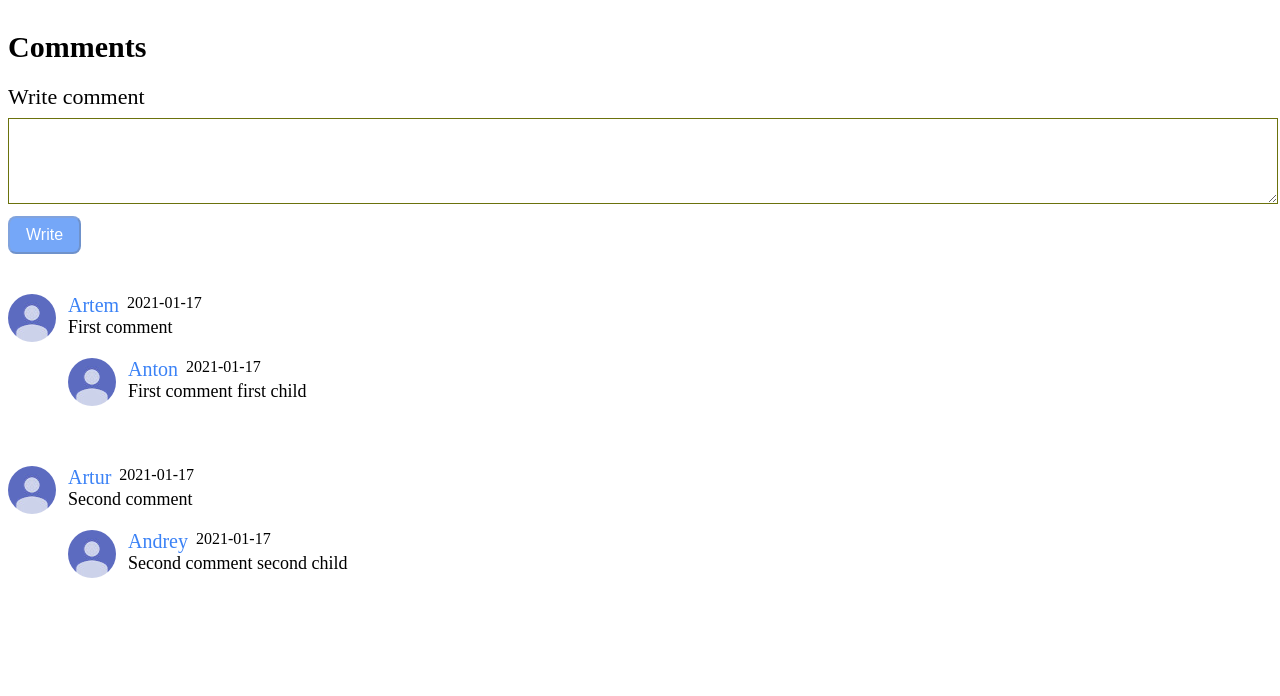
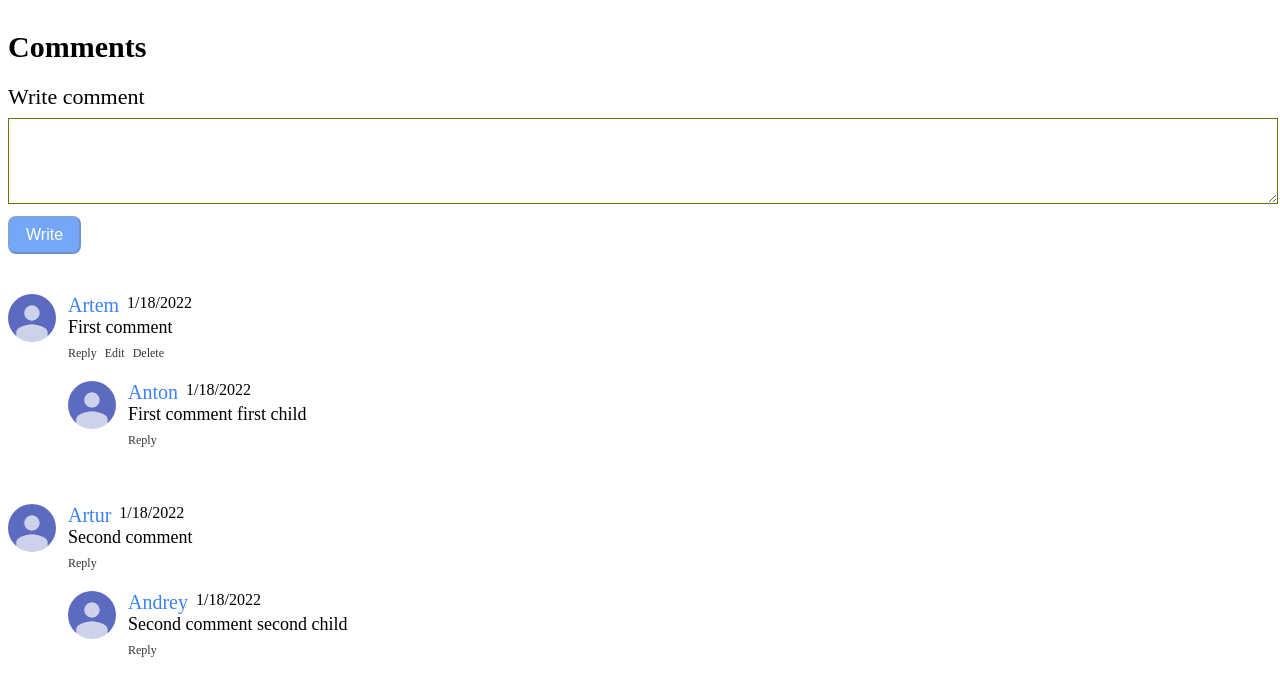
Before and after one commit to Aryanesj/WebCommentsForm, a React (Create React App) app: page / in a window 1280 px wide. Shown: the top 696 px of the page. Built offline with nearby package versions, Linux system fonts and the light colour scheme.

Commit message:
add comment action button
add button for reply, edit and delete comment

```diff
--- a/src/Comments/Comment.js
+++ b/src/Comments/Comment.js
@@ -1,6 +1,12 @@
 import React from 'react'
 
-const Comment = ({ comment, replies }) => {
+const Comment = ({ comment, replies, currentUserId, deleteComment }) => {
+	const fiveMinutes = 300000;
+	const timePassed = new Date() - new Date(comment.createdAt) > fiveMinutes
+	const canReply = Boolean(currentUserId)
+	const canEdit = currentUserId === comment.userId
+	const canDelete = currentUserId === comment.userId && !timePassed
+	const createdAt = new Date(comment.createdAt).toLocaleDateString()
 	return (
 		<div className='comment'>
 			<div className='comment-image-container'>
@@ -9,13 +15,25 @@ const Comment = ({ comment, replies }) => {
 			<div className='comment-right-part'>
 				<div className='comment-content'>
 					<div className='comment-author'>{comment.username}</div>
-					<div>{comment.createdAt}</div>
+					<div>{createdAt}</div>
 				</div>
 				<div className='comment-text'>{comment.body}</div>
+				<div className='comment-actions'>
+					{canReply && <div className='comment-action'>Reply</div>}
+					{canEdit && <div className='comment-action'>Edit</div>}
+					{canDelete && <div
+										 className='comment-action'
+										 onClick={() => deleteComment(comment.id)}>Delete</div>}
+									  </div>
 				{replies.length > 0 && (
 					<div className='replies'>
 						{replies.map(reply => (
-							<Comment comment={reply} key={reply.id} replies={[]} />
+							<Comment
+								comment={reply}
+								key={reply.id}
+								replies={[]}
+								currentUserId={currentUserId}
+							/>
 						))}
 					</div>
 				)}
--- a/src/Comments/Comments.js
+++ b/src/Comments/Comments.js
@@ -1,5 +1,7 @@
 import React, { useState, useEffect } from 'react'
-import { getComments as getCommentsApi, createComment as createCommentApi } from '../api'
+import { getComments as getCommentsApi,
+		 createComment as createCommentApi,
+		 deleteComment as deleteCommentApi } from '../api'
 import Comment from './Comment.js'
 import CommentForm from './CommentForm.js'
 
@@ -12,6 +14,16 @@ const Comments = ({ currentUserId }) => {
 		return backendComments
 		.filter((backendComment) => backendComment.parentId === commentId)
 		.sort((a, b) => new Date(a.createAt).getTime() - new Date(b.createAt).getTime())
+	}
+
+	const deleteComment = (commentId) => {
+		if (window.confirm('Are you sure that you want to remove comment?')) {
+			deleteCommentApi(commentId).then(() => {
+				const updatedBackendComments = backendComments
+				.filter(backendComment => backendComment.id !== commentId);
+				setBackendComments(updatedBackendComments)
+			})
+		}
 	}
 
 	const addComment = (text, parentId) => {
@@ -37,7 +49,10 @@ const Comments = ({ currentUserId }) => {
 					<Comment
 					 key={rootComment.id}
 					 comment={rootComment}
-					 replies={getReplies(rootComment.id)} />
+					 replies={getReplies(rootComment.id)}
+					 currentUserId={currentUserId}
+					 deleteComment={deleteComment}
+					 />
 				))}
 			</div>
 		</div>
--- a/src/api.js
+++ b/src/api.js
@@ -6,7 +6,7 @@ export const getComments = async () => {
       username: "Artem",
       userId: "1",
       parentId: null,
-      createdAt: "2021-01-17",
+      createdAt: "2022-01-18T23:00:33.010+02:00",
     },
     {
       id: "2",
@@ -14,7 +14,7 @@ export const getComments = async () => {
       username: "Artur",
       userId: "2",
       parentId: null,
-      createdAt: "2021-01-17",
+      createdAt: "2022-01-18T23:00:33.010+02:00",
     },
     {
       id: "3",
@@ -22,7 +22,7 @@ export const getComments = async () => {
       username: "Anton",
       userId: "2",
       parentId: "1",
-      createdAt: "2021-01-17",
+      createdAt: "2022-01-18T23:00:33.010+02:00",
     },
     {
       id: "4",
@@ -30,7 +30,7 @@ export const getComments = async () => {
       username: "Andrey",
       userId: "2",
       parentId: "2",
-      createdAt: "2021-01-17",
+      createdAt: "2022-01-18T23:00:33.010+02:00",
     },
   ];
 };
```
